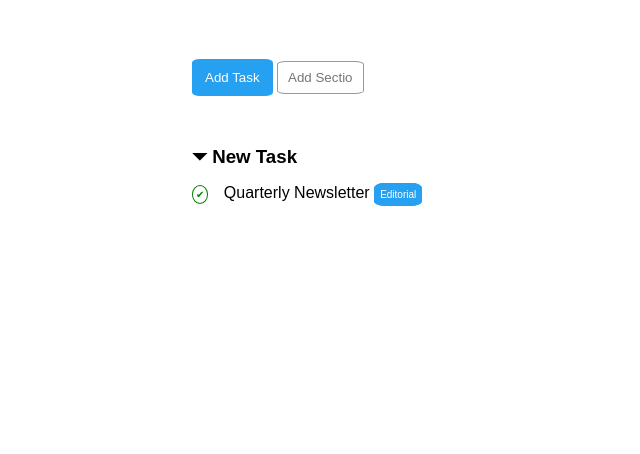
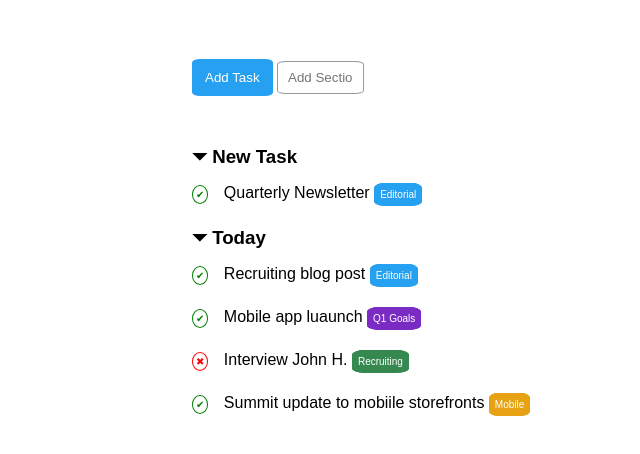
Before and after one commit to CosimoTramonte/html-css-toboolist, a plain HTML site: page index.html in a window 1280 px wide. Shown: the part 88-542 px from the top of the page, without its empty margins (0-640 px from the left). Drawn offline with Linux system fonts and the light colour scheme.

Commit message:
part 3 "Today"

```diff
--- a/css/style.css
+++ b/css/style.css
@@ -51,6 +51,10 @@ button{
     border-radius: 10%;
 }
 
+.line{
+    margin-bottom: 25px;
+}
+
 h3{
     margin-bottom: 16px;
 }
@@ -65,16 +69,46 @@ h3{
     margin-right: 11px;
 }
 
+.Cross{
+    color: red;
+    background-color: white;
+    border: red solid 1px;
+    border-radius: 100%;
+    padding: 3px;
+    font-size: 10px;
+    margin-right: 11px;
+}
+
 .action-button{
     margin-bottom: 50px;
 }
 
 .label{
+    border-radius: 22%;
+    padding: 5px;
+    font-size: 10px;
+}
+
+.label.editorial{
     background-color:rgb(38, 160, 241);
     color: white;
     border:rgb(38, 160, 241) solid 1px;
-    border-radius: 22%;
-    padding: 5px;
-    font-size: 10px;
+}
 
+.label.Q1-Goals{
+    background-color:rgb(122, 43, 196);
+    color: white;
+    border:rgb(122, 43, 196) solid 1px;
 }
+
+.label.Recruiting{
+    background-color:rgb(54, 136, 81);
+    color: white;
+    border:rgb(54, 136, 81) solid 1px;
+}
+
+.label.Mobile{
+    background-color:rgb(230, 162, 18);
+    color: white;
+    border:rgb(230, 162, 18) solid 1px;
+}
--- a/index.html
+++ b/index.html
@@ -29,15 +29,37 @@
         <!--New Task-->
         <section>
             <h3>&#9207; New Task</h3>
-            <div>
+            <div class="line">
                 <span class="Check-mark">&#10004;</span>
                 <span>Quarterly Newsletter</span>
-                <span class="label">Editorial</span>
+                <span class="label editorial">Editorial</span>
             </div>
         </section>
 
         <!--Today-->
-        <section></section>
+        <section>
+            <h3>&#9207; Today</h3>
+            <div class="line">
+                <span class="Check-mark">&#10004;</span>
+                <span>Recruiting blog post</span>
+                <span class="label editorial">Editorial</span>
+            </div>
+            <div class="line">
+                <span class="Check-mark">&#10004;</span>
+                <span>Mobile app luaunch</span>
+                <span class="label Q1-Goals">Q1 Goals</span>
+            </div>
+            <div class="line">
+                <span class="Cross">&#10006;</span>
+                <span>Interview John H.</span>
+                <span class="label Recruiting">Recruiting</span>
+            </div>
+            <div class="line">
+                <span class="Check-mark">&#10004;</span>
+                <span>Summit update to mobiile storefronts</span>
+                <span class="label Mobile">Mobile</span>
+            </div>
+        </section>
 
         <!--Upcoming-->
         <section></section>
```
